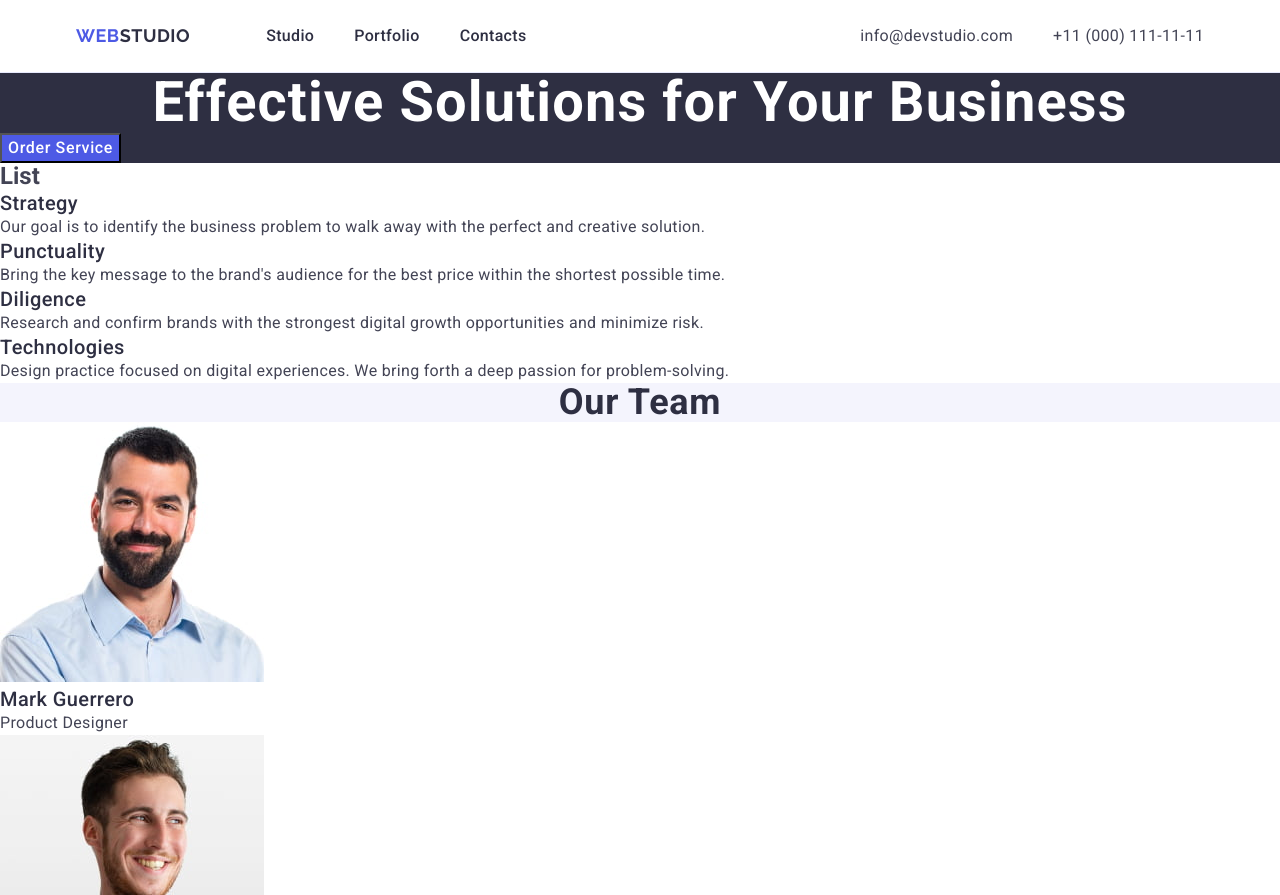
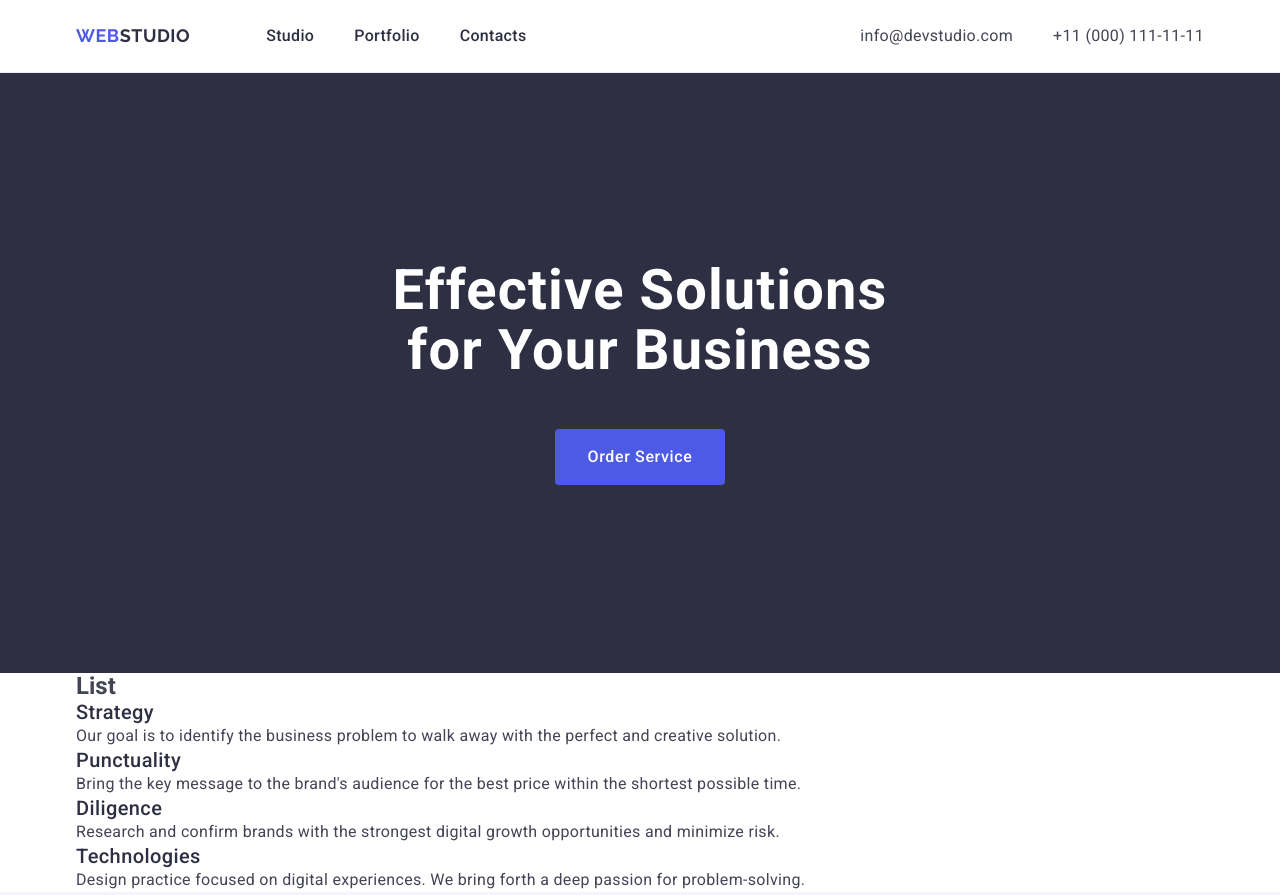
Before and after one commit to Maksym-Sem83/goit-markup-hw-03, a plain HTML site: page index.html in a window 1280 px wide. Shown: the top 895 px of the page. Drawn offline with nearby package versions, Linux system fonts and the light colour scheme.

Commit message:
add section solutions

```diff
--- a/css/styles.css
+++ b/css/styles.css
@@ -24,7 +24,8 @@ a {
 
 .container {
     max-width: 1158px;
-    padding: 0 15px;
+    padding-right: 15px;
+    padding-left: 15px;
     margin: 0 auto;
 }
 
@@ -109,8 +110,18 @@ a {
     color: #404bbf;
 }
 
+/* solutions */
+
 .solutions {
     background-color: #2e2f42;
+}
+
+.solutions-container {
+    padding-top: 188px;
+    padding-bottom: 188px;
+
+
+
 }
 
 .solutions-title {
@@ -120,6 +131,10 @@ a {
         letter-spacing: 0.02em;
         text-align: center;
         color: #fff;
+        max-width: 496px;
+        margin: 0 auto;
+        margin-bottom: 48px;
+
 }
 
 .solutions-btn {
@@ -131,6 +146,12 @@ a {
     color: #fff;
     cursor: pointer;
     background-color: #4d5ae5;
+    margin: 0 auto;
+    display: block;
+    padding: 16px 32px;
+    border-radius: 4px;
+    border: none;
+
 }
 
 .solutions-btn:hover,
--- a/index.html
+++ b/index.html
@@ -56,13 +56,16 @@
     <main>
       <!-- #region Button -->
       <section class="solutions">
+        <div class="container solutions-container">
           <h1 class="solutions-title">Effective Solutions for Your Business</h1>
           <button class="solutions-btn" type="button">Order Service</button>
+        </div>
       </section>
       <!-- #endregion Button -->
 
       <!-- #region Descriptions -->
       <section class="skils">
+        <div class="container">
           <h2 class="skils-title">List</h2>
           <ul class="skils-list">
             <li class="skills-item">
@@ -94,58 +97,37 @@
               </p>
             </li>
           </ul>
+        </div>
       </section>
       <!-- #endregion Descriptions -->
 
       <!-- #region Our team -->
       <section class="team">
+        <div class="container">
           <h2 class="team-title">Our Team</h2>
           <ul class="team-list">
             <li class="team-item">
-            <img
-              class="team-item-img"
-              src="./images/mark-guerrero.jpg"
-              alt="Mark Guerrero"
-              width="264"
-              height="260"
-            />
+              <img class="team-item-img" src="./images/mark-guerrero.jpg" alt="Mark Guerrero" width="264" height="260" />
               <h3 class="team-item-title">Mark Guerrero</h3>
               <p class="team-item-text">Product Designer</p>
             </li>
             <li class="team-item">
-            <img
-              class="team-item-img"
-              src="./images/tom-ford.jpg"
-              alt="Tom Ford"
-              width="264"
-              height="260"
-            />
+              <img class="team-item-img" src="./images/tom-ford.jpg" alt="Tom Ford" width="264" height="260" />
               <h3 class="team-item-title">Tom Ford</h3>
               <p class="team-item-text">Frontend Developer</p>
             </li>
             <li class="team-item">
-            <img
-              class="team-item-img"
-              src="./images/camila-garcia.jpg"
-              alt="Camila Garcia"
-              width="264"
-              height="260"
-            />
+              <img class="team-item-img" src="./images/camila-garcia.jpg" alt="Camila Garcia" width="264" height="260" />
               <h3 class="team-item-title">Camila Garcia</h3>
               <p class="team-item-text">Marketing</p>
             </li>
             <li class="team-item">
-            <img
-              class="team-item-img"
-              src="./images/daniel-wilson.jpg"
-              alt="Daniel Wilson"
-              width="264"
-              height="260"
-            />
+              <img class="team-item-img" src="./images/daniel-wilson.jpg" alt="Daniel Wilson" width="264" height="260" />
               <h3 class="team-item-title">Daniel Wilson</h3>
               <p class="team-item-text">UI Designer</p>
             </li>
           </ul>
+        </div>
       </section>
       <!-- #endregion Our team -->
 
```
Lines whose indentation alone changed are shown as unchanged.
